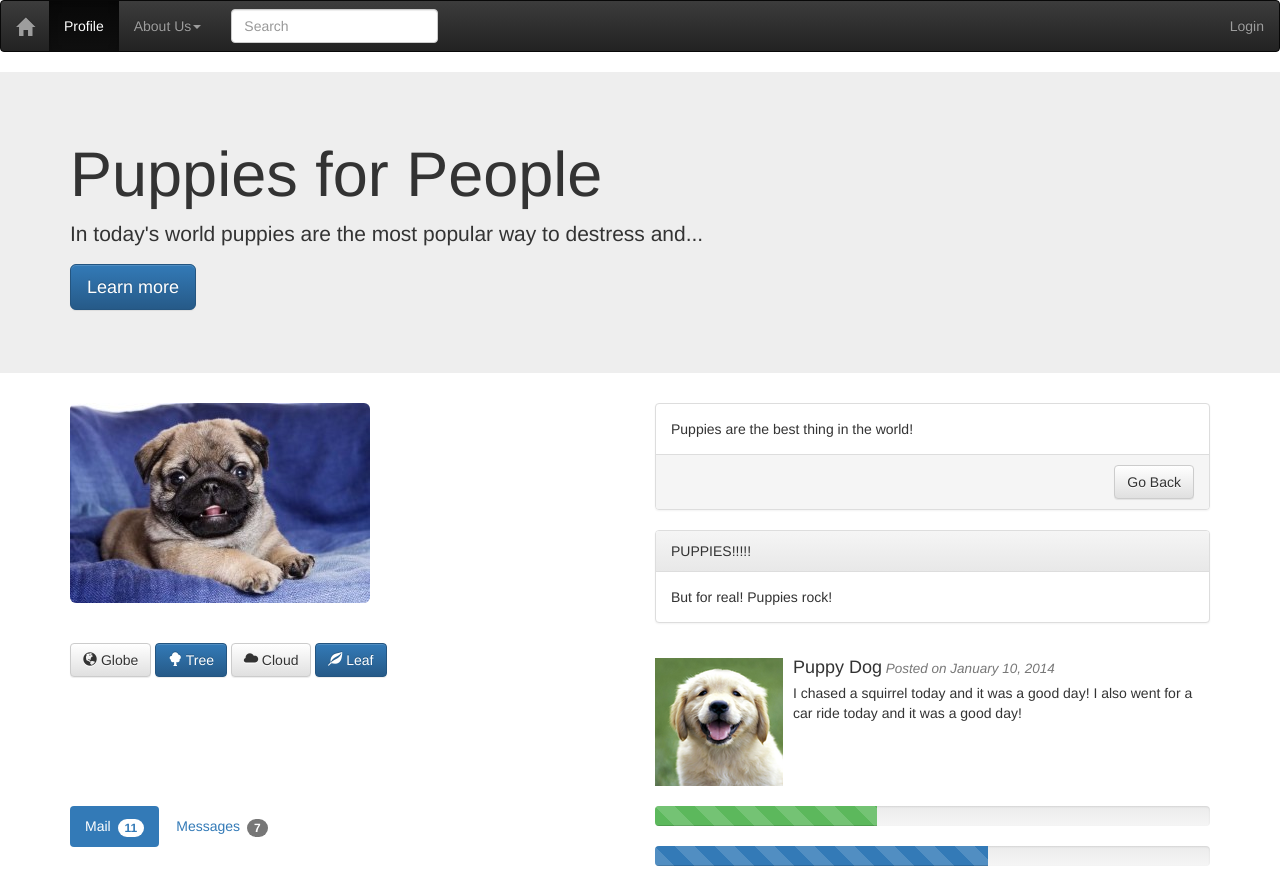
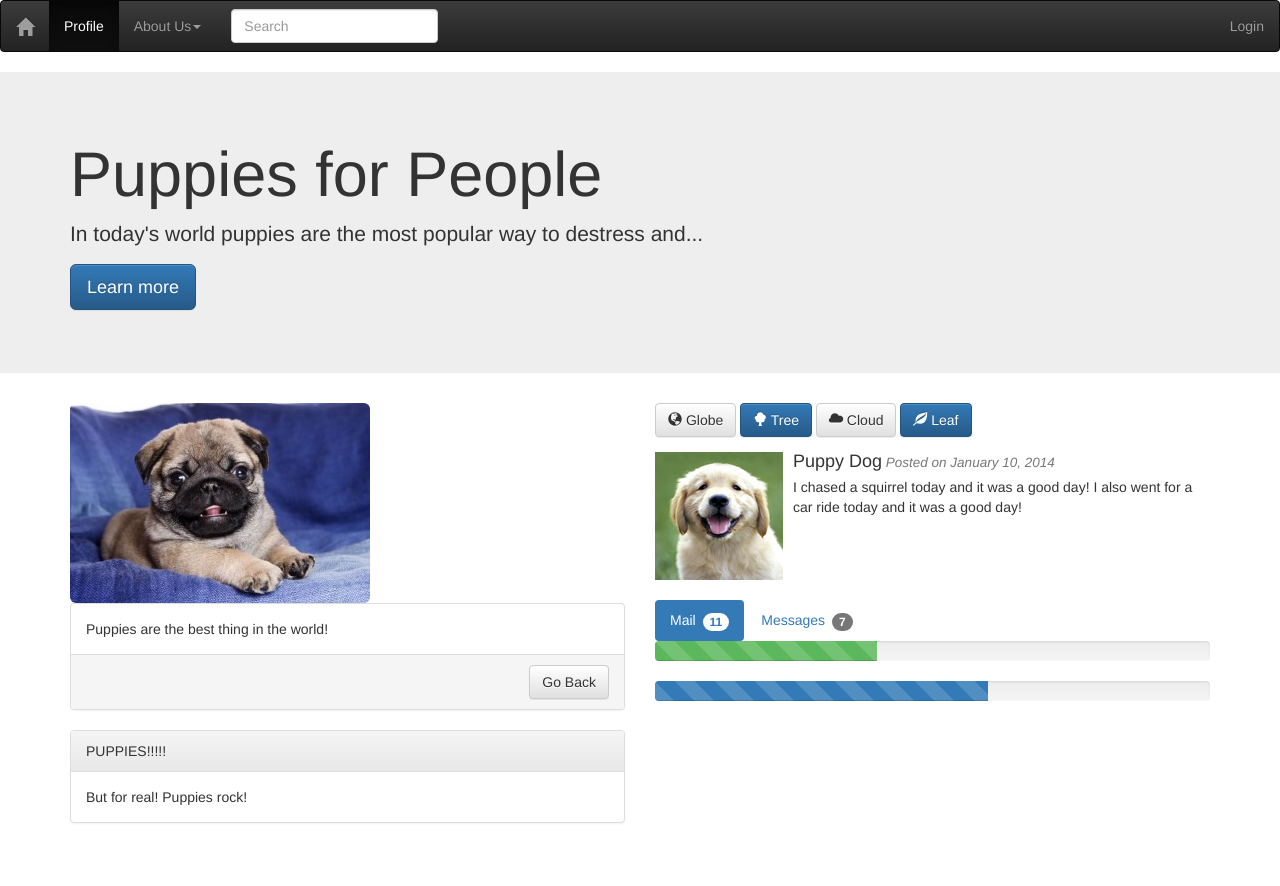
Before and after one commit to bevans21/bevans21.github.io, a plain HTML site: page other projects/twitter bootstrap/index.html in a window 1280 px wide. After the commit the page ends 843 px from the top, so only its background shows below. Drawn offline with nearby package versions, Linux system fonts and the light colour scheme.

Commit message:
index change 2

```diff
--- a/other projects/twitter bootstrap/index.html
+++ b/other projects/twitter bootstrap/index.html
@@ -62,11 +62,9 @@
 
         <div class="row">
             <div class="clearfix visible-sm-block"></div>
+
             <div class="col-sm-4 col-lg-6">
               <img src="images/pugpuppy.jpg" class="img-rounded" alt="Rounded Image">
-            </div>
-
-            <div class="col-sm-4 col-lg-6">
                 <div class="bs-example">
                     <div class="panel panel-default">
                       <div class="panel-body">Puppies are the best thing in the world!</div>
@@ -97,6 +95,7 @@
 
 
             <div class="clearfix visible-sm-block"></div>
+
             <div class="col-sm-4 col-lg-6">
               <div class="media">
                 <div class="media-left">
```
